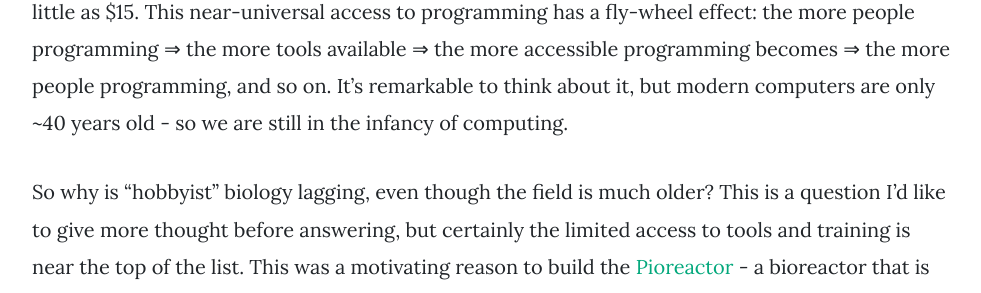
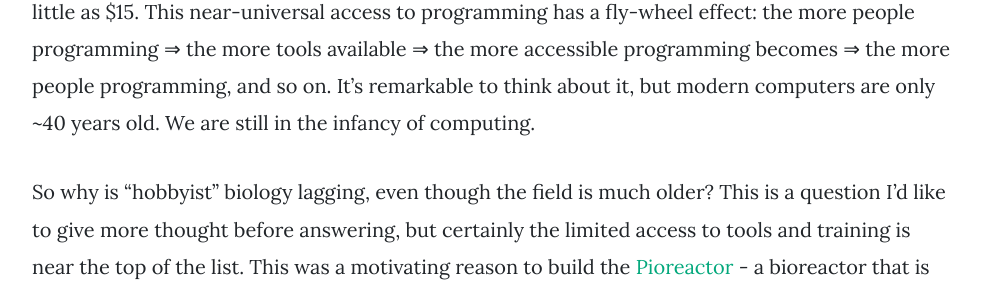
Before and after one commit to ControlledMold/ControlledMold.github.io, a Jekyll site: the page built from _posts/2021-03-08-a-bioreactor-for-everyone.md, in a window 1280 px wide and 900 px high, scrolled down 577 px. Shown: the part 410-703 px from the top of the window, without its empty margins (148-1129 px from the left). Built offline with Jekyll 4.4.1, drawn with Linux system fonts in a browser that asks for light colours; nearby versions of some CDN libraries; comment, search, counter and statistics services are not loaded; some of the changed text lies outside the part shown.

```diff
--- a/_posts/2021-03-08-a-bioreactor-for-everyone.md
+++ b/_posts/2021-03-08-a-bioreactor-for-everyone.md
@@ -11,8 +11,8 @@ image: assets/images/bioreactor_project/pioreactor/Group_6_copy.png
 
 When I first got started in fermentation, I was a bit lost. There's no "how to learn fermentation 101" Medium articles, unfortunately. I think most people learn via their academic background in biology, and fermentation is just an applied subtopic in biology. Hence most discussions about fermentation online are experts talking to other experts. These discussions are often feel like you need a full labratory to practice their advice:  -80℃ freezers, costly reagents, pre-sterilized tools, etc. - not to mention the skills required to handle these pieces of equipment. This has put, in my opinon, a large gap between biology hobbyists/new entrants and professionals.
 
-While one foot is in biology, my other foot is in computer programming. Unlike biology, the gap between professional and hobbyist in computer programming  is near nil. A hobbyist has all the tools available to a professional: access to cloud computing, software development environments, free and open source software, etc. Even cost is not an issue: a full computer can be bought for as little as $15. This near-universal access to programming has a fly-wheel effect: the more people programming ⇒ the more tools available ⇒ the more accessible programming becomes ⇒ the more people programming, and so on. It's remarkable to think about it, but modern computers are only ~40 years old - so we are still in the infancy of computing.
+While one foot is in biology, my other foot is in computer programming. Unlike biology, the gap between professional and hobbyist in computer programming  is near nil. A hobbyist has all the tools available to a professional: access to cloud computing, software development environments, free and open source software, etc. Even cost is not an issue: a full computer can be bought for as little as $15. This near-universal access to programming has a fly-wheel effect: the more people programming ⇒ the more tools available ⇒ the more accessible programming becomes ⇒ the more people programming, and so on. It's remarkable to think about it, but modern computers are only ~40 years old. We are still in the infancy of computing.
 
 So why is "hobbyist" biology lagging, even though the field is much older? This is a question I'd like to give more thought before answering, but certainly the limited access to tools and training is near the top of the list. This was a motivating reason to build the [Pioreactor](https://pioreactor.com/) - a bioreactor that is acccessible by design. On this blog, we gone through some of the beginnings of the Pioreactor (see [here](https://controlledmold.com/categories.html#bioreactor-project)), and we've decided to double down on this idea and polish it further. The end result is a remarkably **fun** tool, and we are still discovering new ways to use it. For example, I've been playing with the idea of directed evolution to design new microbial behaviours. We've also developed of a novel way to track the progress of home lactofermentation using a Pioreactor (blog post coming soon).
 
-If you are interested in learning more about the Pioreactor, sign up for updates [here](https://pioreactor.com/pages/signup)!
+If you are interested in learning more about the Pioreactor, sign up for updates [here](https://pioreactor.com)!
```
